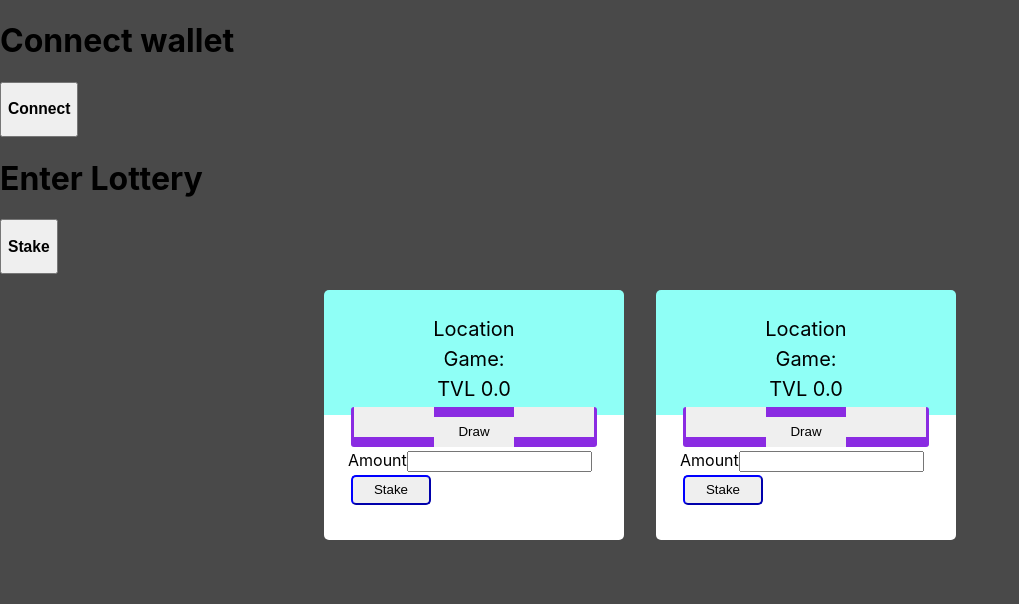
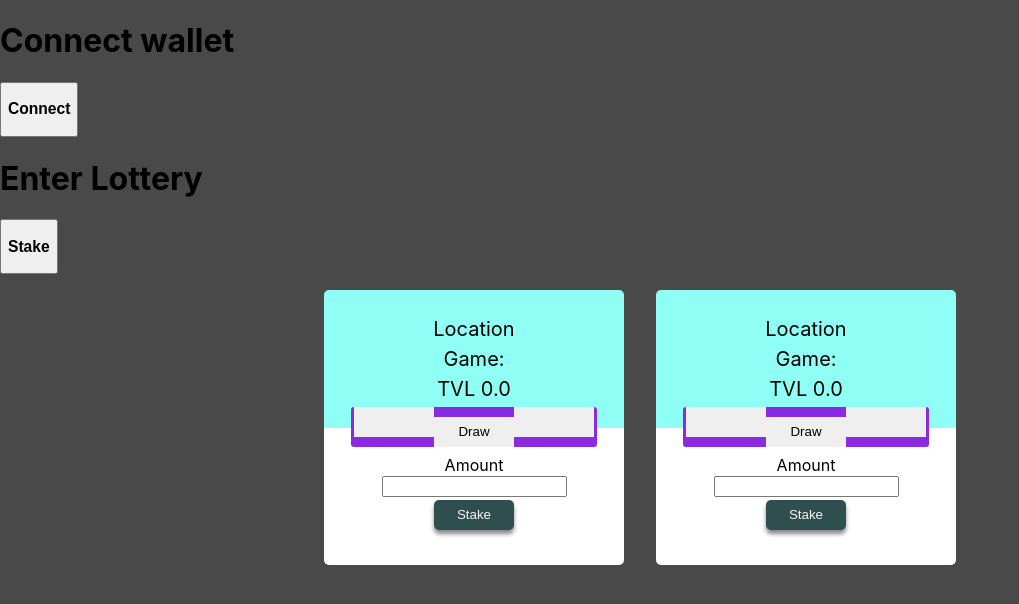
Before and after one commit to Rad1m/debe-full-stack, a Next.js app in the folder frontend/: page / in a window 1280 px wide. Shown: the top 604 px of the page, without its empty margins (0-1019 px from the left). Built offline with nearby package versions, Linux system fonts and the light colour scheme.

Commit message:
button group

```diff
--- a/frontend/pages/games.js
+++ b/frontend/pages/games.js
@@ -24,6 +24,8 @@ export function Games(props) {
   const [contract, setContract] = useState();
   const [token, setToken] = useState();
   const [stakingAllowed, setStakingAlloed] = useState(false);
+  const [winner, setWinner] = useState("");
+  const categoryOptions = [game.homeTeam, "Draw", game.awayTeam];
 
   // use effect if metamask connected
   useEffect(() => {
@@ -31,7 +33,8 @@ export function Games(props) {
       getToken();
       getGame();
     }
-  }, [wallet]);
+    console.log("Winner", props.id, winner);
+  }, [wallet, winner]);
 
   async function getToken() {
     try {
@@ -79,7 +82,8 @@ export function Games(props) {
         event.target.amount.value.toString()
       );
       console.log("Entering lottery...", amount.toString());
-      await contract.enterLottery("Arsenal", token.address, amount);
+      console.log("Betting on...", winner);
+      await contract.enterLottery(winner, token.address, amount);
 
       event.target.amount.value = "";
     } catch (e) {
@@ -96,21 +100,19 @@ export function Games(props) {
         <p>TVL {ethers.utils.formatEther(game.totalAmountStaked)}</p>
       </div>
       <div className={styles.border}>
-        <div class="btn-group">
-          <button className={styles.buttonGroup}>{game.homeTeam}</button>
-          <button className={styles.buttonGroup}>Draw</button>
-          <button className={styles.buttonGroup}>{game.awayTeam}</button>
-        </div>
+        {categoryOptions.map((category) => (
+          <button
+            type="button"
+            className={styles.buttonGroup}
+            onClick={() => setWinner(category)}
+          >
+            {category}
+          </button>
+        ))}
       </div>
-      <form onSubmit={stake}>
+      <form className={styles.form} onSubmit={stake}>
         <label htmlFor="amount">Amount</label>
-        <input
-          id={props.id}
-          name="amount"
-          type="number"
-          autoComplete="amount"
-          required
-        />
+        <input id={props.id} name="amount" type="number" required />
         <button className={styles.button} type="submit">
           Stake
         </button>
--- a/frontend/styles/Home.module.css
+++ b/frontend/styles/Home.module.css
@@ -79,6 +79,7 @@
   margin: 1rem;
   padding: 1.5rem;
   text-align: left;
+  justify-content: center;
   color: inherit;
   text-decoration: none;
   background: linear-gradient(
@@ -120,21 +121,28 @@
 
 .button {
   margin: 3px;
-  color: #000000;
-  border-color: blue;
+  color: whitesmoke;
+  border-color: transparent;
   border-radius: 5px;
+  border-width: 0;
+  background-color: darkslategray;
   min-width: 80px;
   min-height: 30px;
+  box-shadow: 0px 4px 4px 0px #888888;
+  text-align: center;
+  justify-content: center;
 }
 
 .button:hover {
-  color: red;
+  color: white;
+  background-color: red;
+  font-weight: bold;
 }
 
 .buttonGroup {
   color: #000000;
   border-radius: 0px;
-  border: none;
+  border: 0px;
   min-width: 80px;
   min-height: 30px;
 }
@@ -145,15 +153,31 @@
 .buttonGroup:focus,
 .buttonGroup:active {
   color: red;
-  border: none;
   font-weight: bold;
+}
+
+.polaroid {
+  width: 284px;
+  padding: 10px 10px 20px 10px;
+  border: 1px solid #bfbfbf;
+  background-color: white;
+  box-shadow: 10px 10px 5px #aaaaaa;
 }
 
 .border {
   margin: 3px;
   text-align: center;
+  justify-content: center;
   border-radius: 3px;
   background-color: blueviolet;
+}
+
+.form {
+  margin: 3px;
+  padding: 5px;
+  text-align: center;
+  justify-content: center;
+  background-color: inherit;
 }
 
 @media (max-width: 600px) {
```
